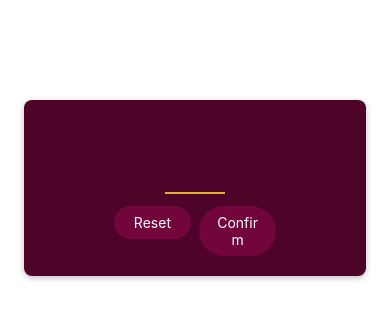
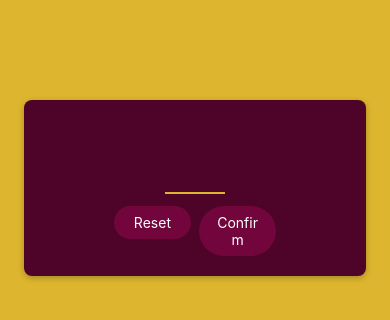
Before and after one commit to gbeto21/GuessMyNumber, a React Native app: screen / in a window 390 px wide. Shown: the top 320 px of the page. Built offline with nearby package versions, Linux system fonts and the light colour scheme.

Commit message:
Coloring the components & the overall app

```diff
--- a/App.js
+++ b/App.js
@@ -1,10 +1,17 @@
-import { StyleSheet } from 'react-native';
+import { View, StyleSheet } from 'react-native';
 import StartGameScreen from './screens/StartGameScreen';
 
 export default function App() {
   return (
-    <StartGameScreen />
+    <View style={styles.rootScreen}>
+      <StartGameScreen />
+    </View>
   );
 }
 
-const styles = StyleSheet.create({});
+const styles = StyleSheet.create({
+  rootScreen: {
+    flex: 1,
+    backgroundColor: "#ddb52f"
+  }
+});
```
